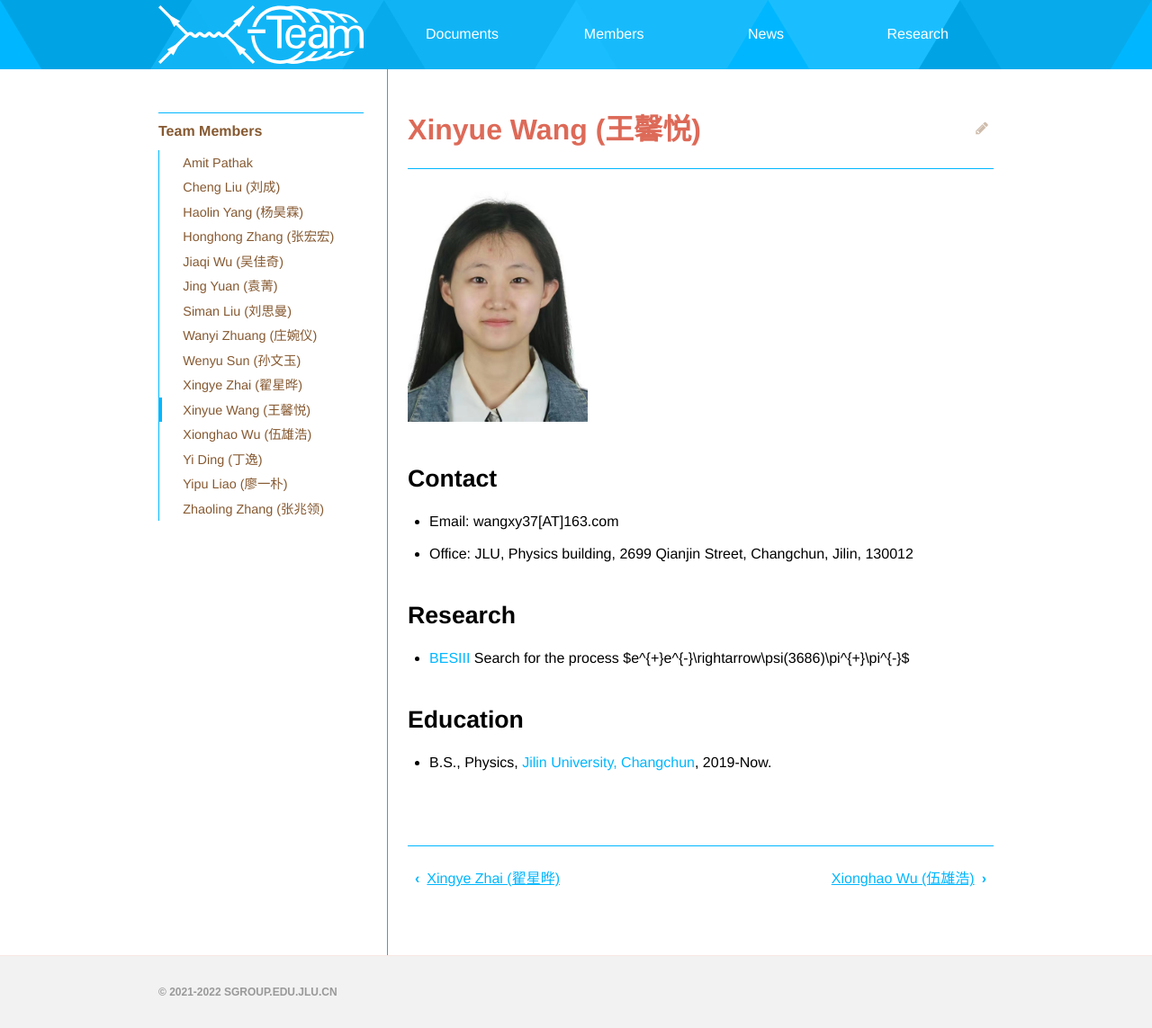
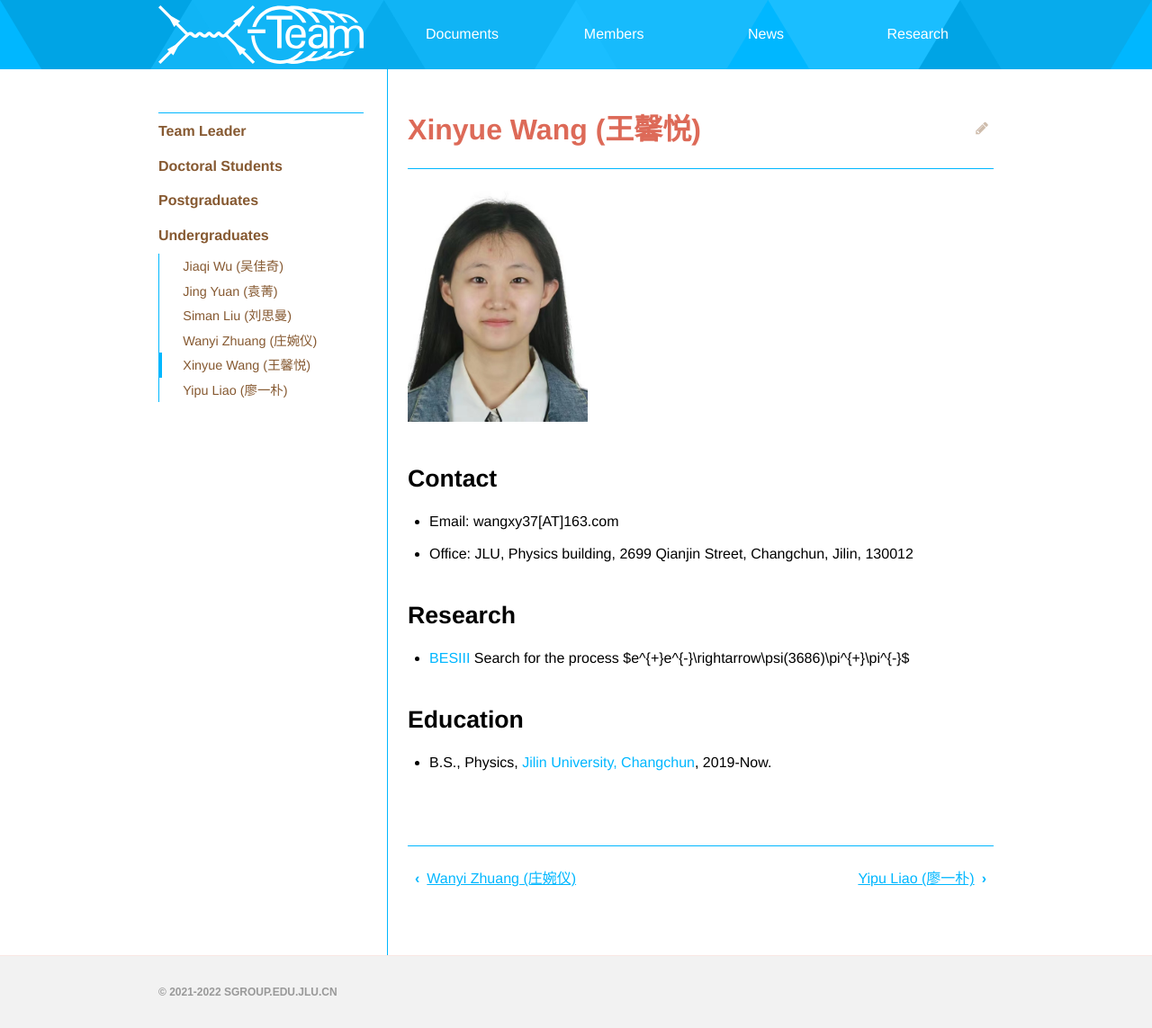
Before and after one commit to dt-np/xteam, a Jekyll site: the page built from _members/Xinyue_Wang.md, in a window 1280 px wide. Shown: the whole page at 90% size. Built offline with Jekyll 4.4.1, drawn with Linux system fonts in a browser that asks for light colours.

Commit message:
update members

```diff
--- a/_data/members.yml
+++ b/_data/members.yml
@@ -1,17 +1,29 @@
-- title: Team Members
+- title: Team Leader
+  pages:
+    - Weiming_Song
+
+
+- title: Doctoral Students
   pages:
     - Amit_Pathak
+    - Wenyu_Sun
+    - Honghong_Zhang
+
+
+- title: Postgraduates
+  pages:
+    - Xionghao_Wu
+    - Haolin_Yang
+    - Zhaoling_Zhang
+    - Xingye_Zhai
     - Cheng_Liu
-    - Haolin_Yang
-    - Honghong_Zhang
+    - Yi_Ding
+
+- title: Undergraduates
+  pages:
     - Jiaqi_Wu
     - Jing_Yuan
     - Siman_Liu
     - Wanyi_Zhuang
-    - Wenyu_Sun
-    - Xingye_Zhai
     - Xinyue_Wang
-    - Xionghao_Wu
-    - Yi_Ding
     - Yipu_Liao
-    - Zhaoling_Zhang
```
Also changed, not shown: index.html (+1 -7 lines).
